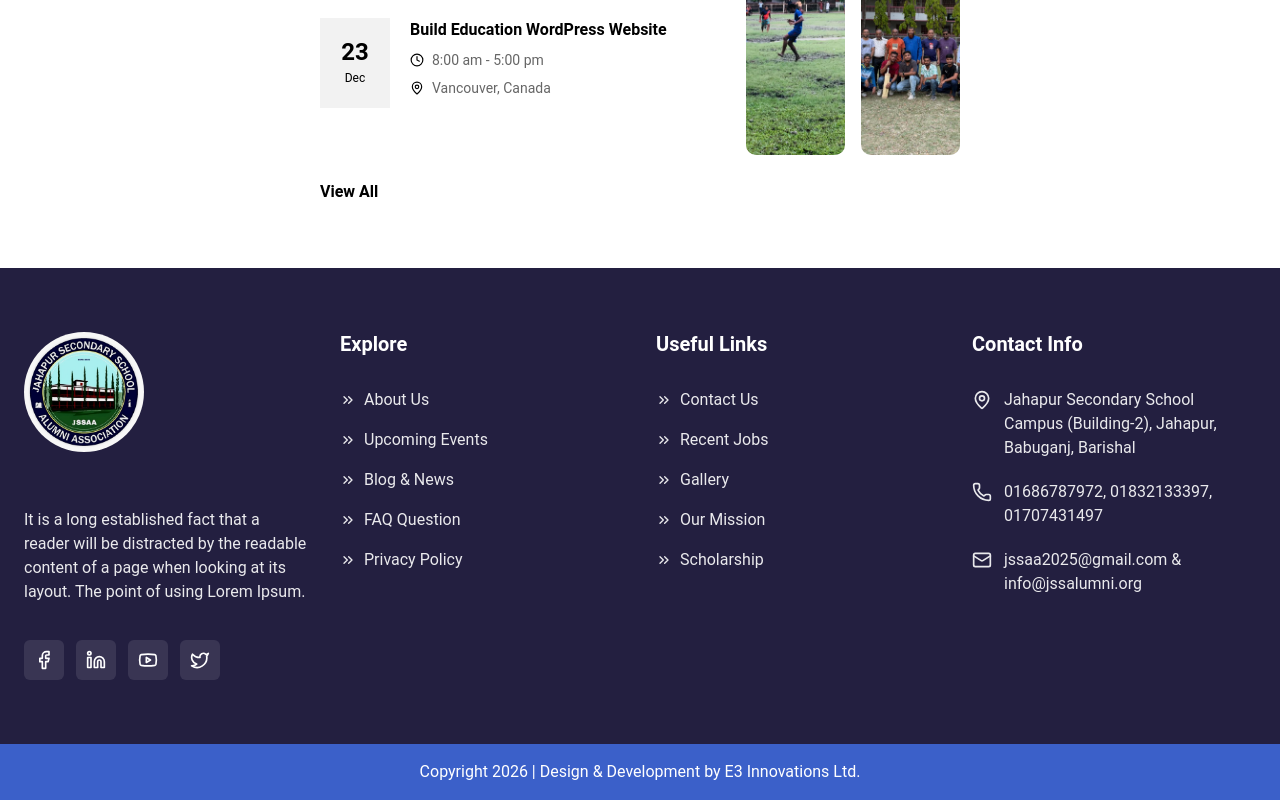
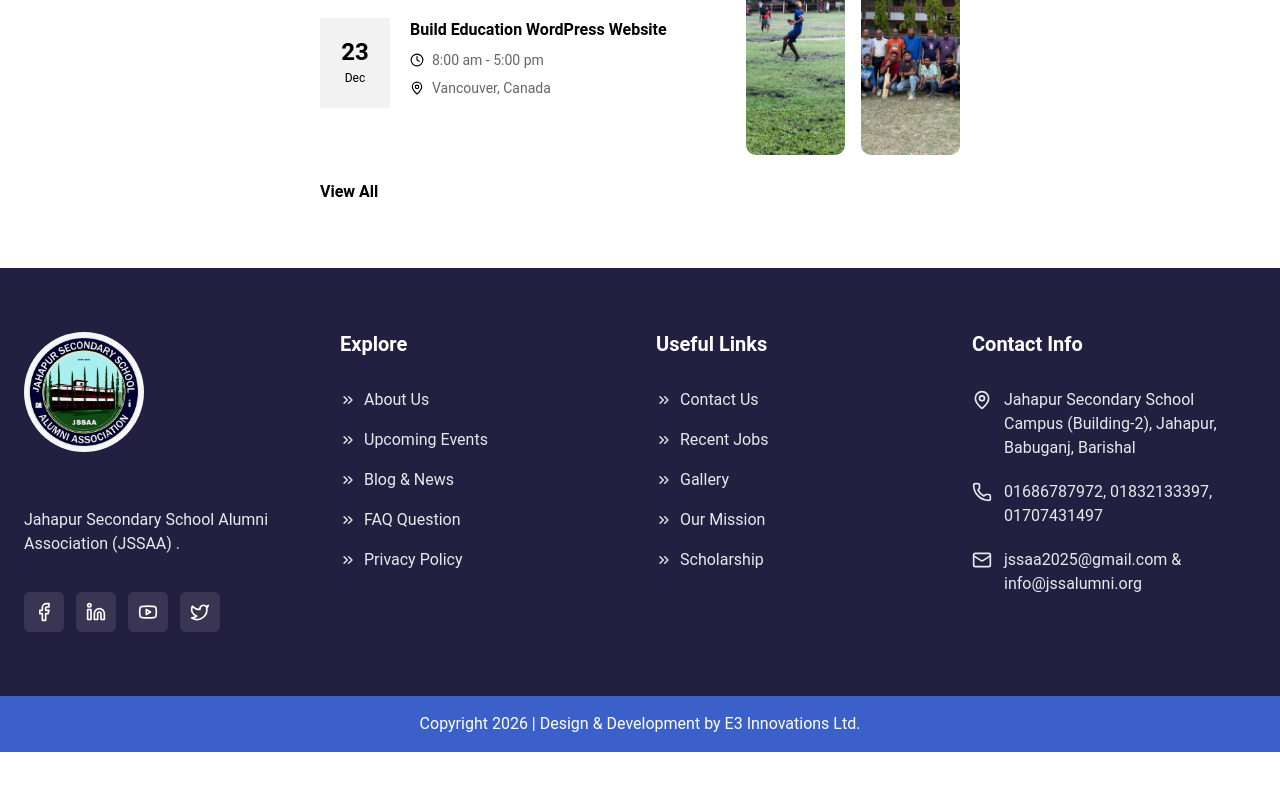
Before and after one commit to mamunurrashid420/e3-alumni-frontend, a React (Vite) app: page / in a window 1280 px wide. Shown: the part 9733-10533 px from the top of the page. After the commit the page ends 10485 px from the top, so only its background shows below. Built offline with nearby package versions, Linux system fonts and the light colour scheme; no server answers.

Commit message:
add content

```diff
--- a/src/components/Footer.tsx
+++ b/src/components/Footer.tsx
@@ -17,7 +17,7 @@
               />
             </div>
             <p className="font-['Roboto'] font-normal text-base leading-6 text-white opacity-90 max-w-full max-[1024px]:text-sm max-[640px]:text-xs max-[640px]:leading-5">
-              It is a long established fact that a reader will be distracted by the readable content of a page when looking at its layout. The point of using Lorem Ipsum.
+              Jahapur Secondary School Alumni Association (JSSAA) .
             </p>
             <div className="flex gap-3 mt-3 max-md:gap-2 max-[640px]:gap-2">
               <a href="#" className="w-10 h-10 bg-white/10 rounded-sm flex items-center justify-center text-white transition-all duration-200 hover:bg-white/20 hover:-translate-y-0.5 no-underline max-[640px]:w-8 max-[640px]:h-8" aria-label="Facebook">
```
Also changed, not shown: 2 other files (tests, documents, lock files or other folders).
